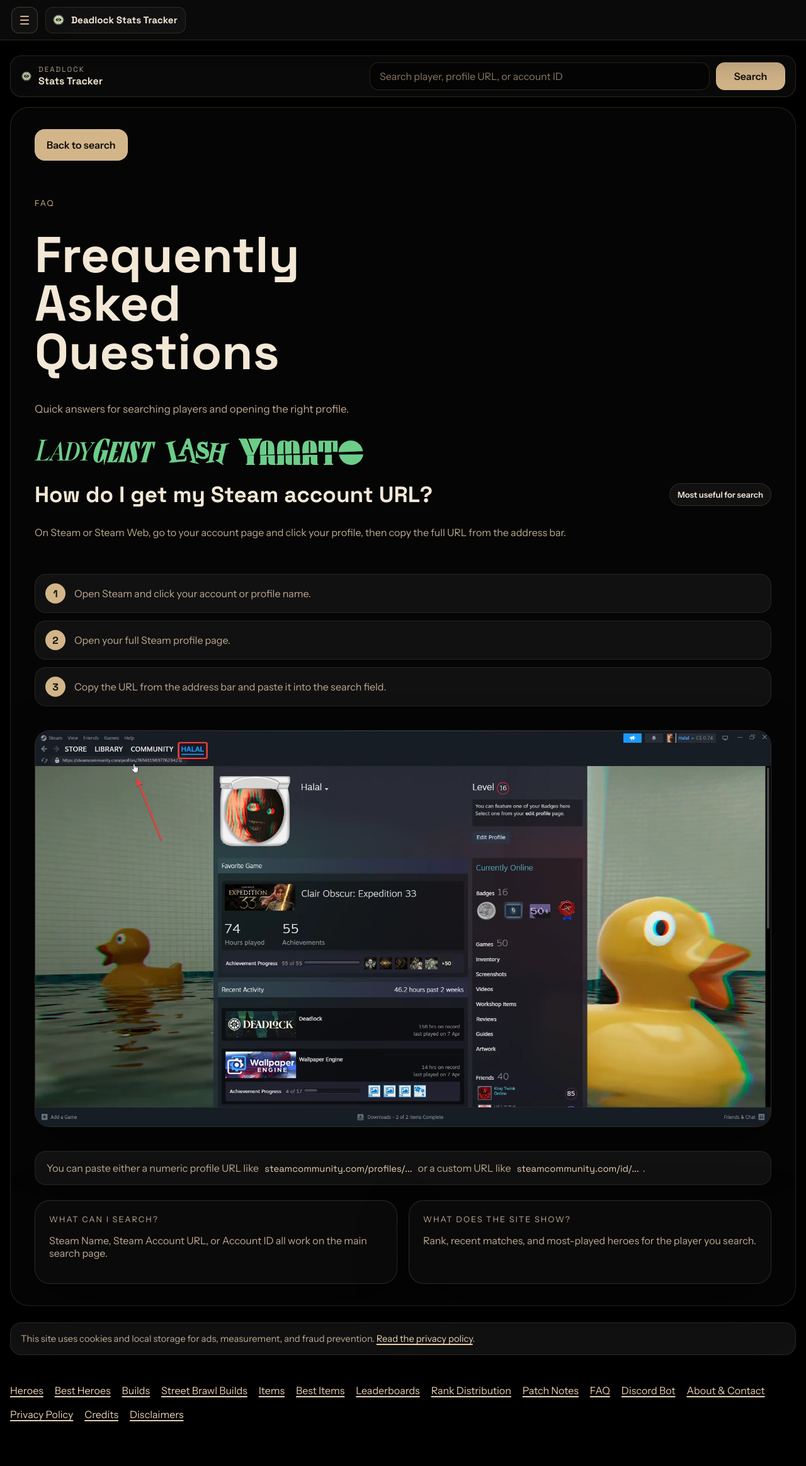
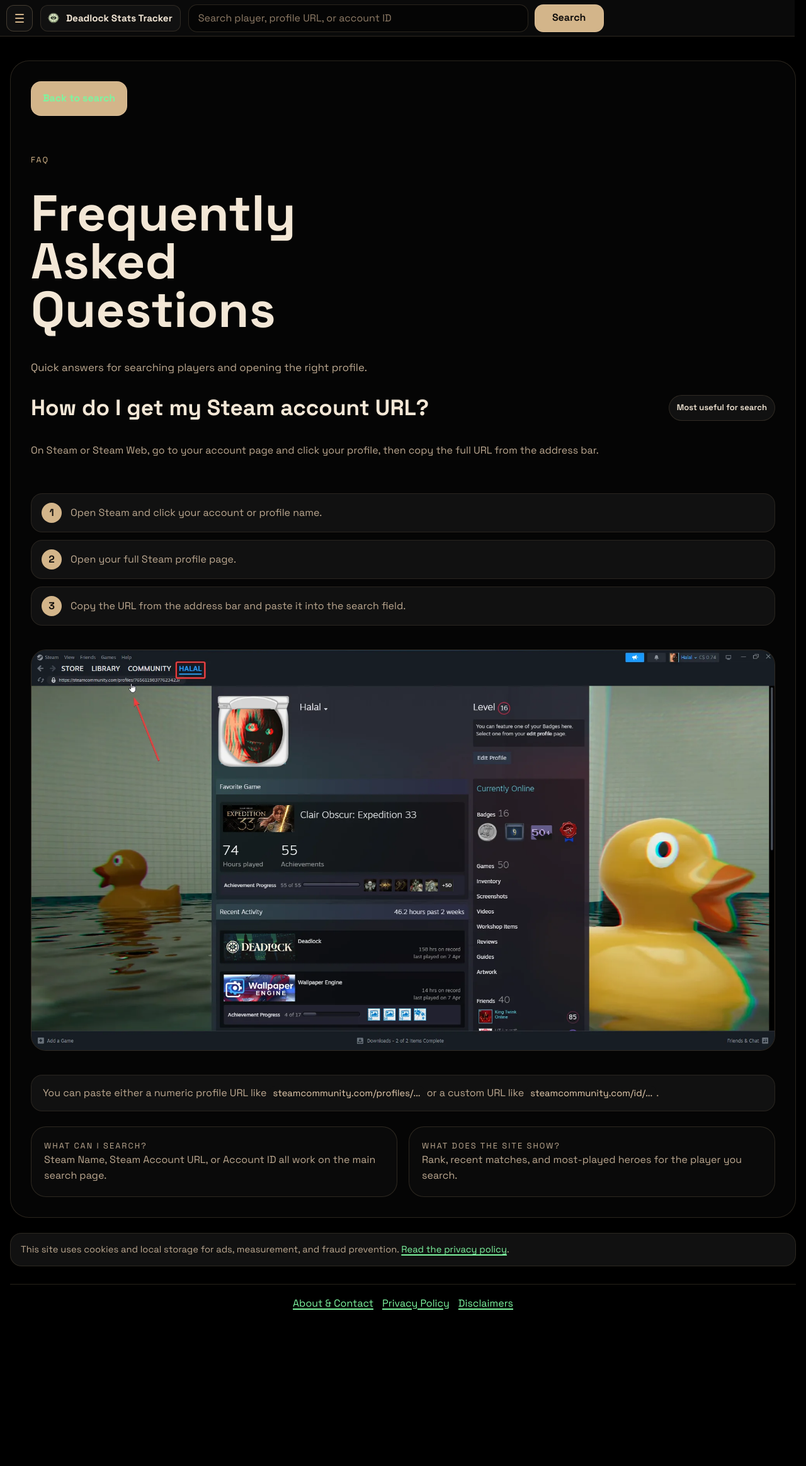
Before and after one commit to vvMaxwell/Deadlock_Tracker, a FastAPI app: page /faq in a window 1280 px wide. Shown: the whole page at 63% size. After the commit the page ends 2079 px from the top, so only its background shows below. Run offline with FastAPI, Linux system fonts and the light colour scheme.

Commit message:
More UI changes

```diff
--- a/src/deadlock_tracker/web/static/site.css
+++ b/src/deadlock_tracker/web/static/site.css
@@ -1,4 +1,5 @@
 :root {
+    --font-site: "Space Grotesk", sans-serif;
     --bg: #000000;
     --bg-soft: #050505;
     --panel: #050505;
@@ -12,8 +13,8 @@
     --accent-strong: #e7ceb0;
     --accent-soft: rgba(211, 181, 138, 0.14);
     --cream: var(--text);
-    --green-bright: var(--accent-strong);
-    --green-deep: var(--accent-soft);
+    --green-bright: #7df59f;
+    --green-deep: rgba(39, 129, 67, 0.26);
     --red-bright: #ff7c72;
     --red-deep: rgba(166, 48, 48, 0.28);
     --shadow: 0 28px 80px rgba(0, 0, 0, 0.42);
@@ -30,7 +31,8 @@ html {
 body {
     margin: 0;
     color: var(--text);
-    font-family: "Instrument Sans", sans-serif;
+    font-family: var(--font-site);
+    line-height: 1.55;
     background: var(--bg);
     min-height: 100vh;
 }
@@ -58,13 +60,6 @@ img {
     border: 0;
 }
 
-.site-backdrop {
-    position: fixed;
-    inset: 0;
-    pointer-events: none;
-    background: transparent;
-}
-
 .page-shell {
     position: relative;
     width: min(1360px, calc(100% - 32px));
@@ -140,7 +135,7 @@ img {
     display: inline-flex;
     align-items: center;
     gap: 10px;
-    font-family: "Space Grotesk", sans-serif;
+    font-family: var(--font-site);
 }
 
 .brand-mark-symbol {
@@ -1712,40 +1584,6 @@ h2 {
     grid-template-columns: 1fr;
 }
 
-.hero-gallery {
-    display: grid;
-    gap: 12px;
-}
-
-.hero-gallery-banner {
-    display: block;
-    width: 100%;
-    border-radius: 22px;
-    border: 1px solid rgba(211, 181, 138, 0.18);
-    background: var(--panel-lift);
-    object-fit: cover;
-    box-shadow: var(--shadow);
-}
-
-.hero-gallery-banner {
-    max-height: 148px;
-}
-
-.signature-strip {
-    display: flex;
-    gap: 14px;
-    flex-wrap: wrap;
-    align-items: center;
-    margin-top: 8px;
-}
-
-.signature-strip img {
-    height: 42px;
-    width: auto;
-    opacity: 0.82;
-    filter: brightness(0) saturate(100%) invert(87%) sepia(22%) saturate(873%) hue-rotate(73deg) brightness(103%) contrast(95%);
-}
-
 .stat-chip,
 .platform-card,
 .panel,
@@ -3839,3 +3677,365 @@ body.menu-open {
         height: 70px;
     }
 }
+
+/* Typography and spacing rhythm */
+
+body,
+input,
+button,
+select,
+textarea {
+    font-family: var(--font-site);
+}
+
+p,
+li,
+dd,
+td,
+th,
+label,
+summary,
+.lede,
+.home-hero-subtitle,
+.section-heading p,
+.guide-step p,
+.platform-card p,
+.faq-card p,
+.panel p,
+.result-card p,
+.match-summary,
+.match-played,
+.site-header-text,
+.site-cookie-notice p {
+    line-height: 1.55;
+}
+
+h1,
+h2,
+h3,
+.brand-mark,
+.site-drawer-title,
+.side-rail-brand,
+.search-form button,
+.header-search button,
+.back-link,
+.refresh-link {
+    font-family: var(--font-site);
+}
+
+h1,
+h2,
+h3,
+p {
+    margin-top: 0;
+}
+
+.page-shell > section + section,
+.results-section,
+.guide-shell + .guide-shell,
+.results-section + .guide-shell {
+    margin-top: 24px;
+}
+
+.hero,
+.player-hero,
+.error-panel,
+.guide-shell {
+    padding: 32px;
+}
+
+.home-hero {
+    padding: 20px 24px;
+}
+
+.section-heading {
+    display: grid;
+    gap: 10px;
+    margin-bottom: 22px;
+}
+
+.section-heading p,
+.lede,
+.guide-step p,
+.platform-card p,
+.faq-card p,
+.panel p {
+    margin-bottom: 0;
+}
+
+.faq-grid,
+.results-grid,
+.content-grid,
+.platform-strip,
+.overview-grid,
+.hero-stack,
+.match-feed,
+.street-brawl-hero-grid {
+    gap: 18px;
+}
+
+.platform-card,
+.faq-card,
+.panel,
+.result-card,
+.match-card,
+.hero-card-row,
+.street-brawl-hero-tile,
+.street-brawl-hero-card,
+.item-card {
+    padding: 20px;
+}
+
+.search-form,
+.hero-notes,
+.meta-row,
+.row-metrics,
+.result-meta {
+    margin-top: 18px;
+}
+
+.home-search-form {
+    margin-top: 10px;
+}
+
+@media (max-width: 640px) {
+    body {
+        line-height: 1.55;
+    }
+
+    .page-shell > section + section,
+    .results-section,
+    .guide-shell + .guide-shell,
+    .results-section + .guide-shell {
+        margin-top: 18px;
+    }
+
+    .hero,
+    .player-hero,
+    .error-panel,
+    .guide-shell {
+        padding: 18px 14px;
+    }
+
+    .home-hero {
+        padding: 18px 14px;
+    }
+
+    .section-heading {
+        gap: 8px;
+        margin-bottom: 16px;
+    }
+
+    .platform-card,
+    .faq-card,
+    .panel,
+    .result-card,
+    .match-card,
+    .hero-card-row,
+    .street-brawl-hero-tile,
+    .street-brawl-hero-card,
+    .item-card {
+        padding: 16px;
+    }
+}
+
+/* Home page cleanup */
+
+.site-side-rail {
+    right: 18px;
+    bottom: auto;
+    width: auto;
+    height: 58px;
+    flex-direction: row;
+    align-items: center;
+    padding: 8px 10px;
+    border-radius: 0;
+    box-shadow: none;
+}
+
+.site-side-rail .header-search {
+    width: min(660px, 48vw);
+    max-width: none;
+    margin-left: auto;
+}
+
+.page-shell {
+    padding-top: 96px;
+}
+
+.home-hero,
+.rank-distribution-shell,
+.seo-copy-shell {
+    padding: 24px 0;
+    border: 0;
+    border-radius: 0;
+    background: transparent;
+    box-shadow: none;
+}
+
+.home-hero {
+    padding-top: 8px;
+}
+
+.home-hero-copy {
+    width: min(840px, 100%);
+}
+
+.rank-distribution-chart {
+    border: 0;
+    border-radius: 0;
+    background: transparent;
+    box-shadow: none;
+}
+
+.rank-bar {
+    background: var(--rank-bar-color, var(--accent));
+}
+
+.seo-copy-shell .faq-grid {
+    grid-template-columns: repeat(auto-fit, minmax(240px, 1fr));
+}
+
+.seo-copy-shell .platform-card,
+.seo-copy-shell .faq-card {
+    padding: 0;
+    border: 0;
+    border-radius: 0;
+    background: transparent;
+    box-shadow: none;
+}
+
+.site-footer {
+    border-top: 1px solid var(--line);
+}
+
+.site-footer-links {
+    gap: 14px;
+}
+
+a:not(.brand-mark):not(.side-rail-brand):not(.result-card):not(.match-card-link):not(.header-search-result):not(.hero-directory-tile),
+.text-link,
+.site-footer-links a {
+    color: var(--green-bright);
+}
+
+a:not(.brand-mark):not(.side-rail-brand):not(.result-card):not(.match-card-link):not(.header-search-result):not(.hero-directory-tile):hover,
+.text-link:hover,
+.site-footer-links a:hover {
+    color: #9af8b4;
+}
+
+@media (max-width: 900px) {
+    .site-side-rail {
+        left: 0;
+        right: 0;
+        top: 0;
+        height: auto;
+        min-height: 58px;
+        flex-wrap: wrap;
+        border-radius: 0;
+    }
+
+    .site-side-rail .header-search {
+        width: 100%;
+        flex: 1 1 100%;
+    }
+
+    .page-shell {
+        padding-top: 128px;
+    }
+}
+
+@media (max-width: 640px) {
+    .site-side-rail {
+        padding: 8px 10px 10px;
+    }
+
+    .side-rail-brand {
+        display: inline-flex;
+    }
+
+    .site-side-rail .header-search {
+        grid-template-columns: minmax(0, 1fr) 88px;
+    }
+
+    .page-shell {
+        padding-top: 126px;
+    }
+
+    .home-hero,
+    .rank-distribution-shell,
+    .seo-copy-shell {
+        padding: 18px 0;
+    }
+}
+
+/* Demo-theater cleanup */
+
+.hero::before,
+.player-hero::before,
+.error-panel::before,
+.street-brawl-hero-tile::before,
+.street-brawl-hero-tile::after,
+.match-card::after {
+    display: none;
+    content: none;
+}
+
+.brand-mark-symbol,
+.side-rail-brand img,
+.street-brawl-hero-tile-portrait,
+.normal-build-hero-card .street-brawl-hero-tile-portrait,
+.normal-build-hero-card .street-brawl-hero-tile-portrait-fallback {
+    filter: none;
+}
+
+.site-nav-new,
+.meta-filter-submit,
+.street-brawl-tier-pill,
+.street-brawl-hero-tile,
+.result-card,
+.hero-card-row,
+.match-card,
+.lane-player-items-arrow,
+.patch-card-summary-icon {
+    transition: none;
+}
+
+.site-nav-new:hover,
+.meta-filter-submit:hover,
+.street-brawl-tier-pill:hover,
+.street-brawl-hero-tile:hover,
+.result-card:hover,
+.hero-card-row:hover,
+.match-card:hover {
+    transform: none;
+    filter: none;
+}
+
+.site-nav-badge,
+.site-nav-badge-muted,
+.hero,
+.player-hero,
+.error-panel,
+.guide-shell,
+.patch-card,
+.platform-card,
+.panel,
+.result-card,
+.card-preview,
+.street-brawl-hero-tile,
+.street-brawl-hero-card,
+.hero-meta-row,
+.item-card,
+.rank-distribution-chart,
+.rank-bar-tooltip,
+.normal-build-card,
+.normal-build-card-featured,
+.match-card,
+.team-board,
+.score-row-focus,
+.guide-visual img,
+.guide-visual-placeholder {
+    box-shadow: none;
+}
--- a/src/deadlock_tracker/web/templates/about.html
+++ b/src/deadlock_tracker/web/templates/about.html
@@ -10,12 +10,6 @@
     <p class="eyebrow">About & Contact</p>
     <h1>About Deadlock Stats Tracker</h1>
     <p class="lede">Deadlock Stats Tracker is a fan-made site for looking up players, checking recent matches, comparing heroes and items, and finding builds without digging through a bunch of tabs.</p>
-    <div class="signature-strip" aria-hidden="true">
-        <img src="{{ url_for('static', path='/community-assets/hero-signatures/lady-geist.svg') }}" alt="">
-        <img src="{{ url_for('static', path='/community-assets/hero-signatures/paradox.svg') }}" alt="">
-        <img src="{{ url_for('static', path='/community-assets/hero-signatures/yamato.svg') }}" alt="">
-    </div>
-
     <section class="faq-grid">
         <article class="platform-card faq-card">
             <p class="eyebrow">Purpose</p>
--- a/src/deadlock_tracker/web/templates/base.html
+++ b/src/deadlock_tracker/web/templates/base.html
@@ -34,11 +34,11 @@
     <link rel="preconnect" href="https://fonts.gstatic.com" crossorigin>
     <link
         rel="stylesheet"
-        href="https://fonts.googleapis.com/css2?family=Space+Grotesk:wght@400;500;700&family=Instrument+Sans:wght@400;500;600&display=swap"
+        href="https://fonts.googleapis.com/css2?family=Space+Grotesk:wght@400;500;600;700&display=swap"
         media="print"
         onload="this.media='all'">
     <noscript>
-        <link href="https://fonts.googleapis.com/css2?family=Space+Grotesk:wght@400;500;700&family=Instrument+Sans:wght@400;500;600&display=swap" rel="stylesheet">
+        <link href="https://fonts.googleapis.com/css2?family=Space+Grotesk:wght@400;500;600;700&display=swap" rel="stylesheet">
     </noscript>
     <link rel="stylesheet" href="{{ url_for('static', path='/site.css') }}?v={{ static_css_version }}">
     <style>[hidden] { display: none !important; }</style>
@@ -47,7 +47,6 @@
     {% endif %}
 </head>
 <body>
-    <div class="site-backdrop"></div>
     <nav class="site-side-rail" aria-label="Primary navigation">
         <button class="menu-button side-rail-menu" type="button" aria-label="Toggle menu" aria-controls="site-drawer" aria-expanded="false" data-site-menu-toggle>
             <span class="menu-button-icon" aria-hidden="true">
@@ -60,6 +59,22 @@
             <img src="{{ brand_symbol_url }}" alt="Deadlock Stats Tracker logo" loading="eager" decoding="async">
             <span>Deadlock Stats Tracker</span>
         </a>
+        <form class="header-search" method="get" action="/" data-player-search>
+            <div class="header-search-field">
+                <label class="sr-only" for="header-player-search">Search player, profile URL, or account ID</label>
+                <input
+                    id="header-player-search"
+                    type="search"
+                    name="query"
+                    value="{{ query or '' }}"
+                    placeholder="Search player, profile URL, or account ID"
+                    autocomplete="off"
+                    data-player-search-input
+                >
+                <div class="header-search-popover" data-player-search-results hidden></div>
+            </div>
+            <button type="submit">Search</button>
+        </form>
     </nav>
     <aside class="site-drawer" id="site-drawer">
         <div class="site-drawer-head">
@@ -122,35 +137,6 @@
     </aside>
     <button class="site-drawer-backdrop" id="site-drawer-backdrop" type="button" aria-label="Close menu" data-site-menu-backdrop></button>
     <div class="page-shell">
-        <header class="site-header site-header-stacked">
-            <div class="site-header-top">
-                <div class="site-brand-row">
-                    <a class="brand-mark" href="/">
-                        <img class="brand-mark-symbol" src="{{ brand_symbol_url }}" alt="Deadlock Stats Tracker logo" loading="eager" decoding="async">
-                        <span class="brand-mark-copy">
-                            <span class="brand-kicker">Deadlock</span>
-                            <strong>Stats Tracker</strong>
-                        </span>
-                    </a>
-                </div>
-                <form class="header-search" method="get" action="/" data-player-search>
-                    <div class="header-search-field">
-                        <label class="sr-only" for="header-player-search">Search player, profile URL, or account ID</label>
-                        <input
-                            id="header-player-search"
-                            type="search"
-                            name="query"
-                            value="{{ query or '' }}"
-                            placeholder="Search player, profile URL, or account ID"
-                            autocomplete="off"
-                            data-player-search-input
-                        >
-                        <div class="header-search-popover" data-player-search-results hidden></div>
-                    </div>
-                    <button type="submit">Search</button>
-                </form>
-            </div>
-        </header>
         {% block content %}{% endblock %}
         <section class="site-cookie-notice" aria-label="Cookie notice">
             <p>
@@ -160,20 +146,8 @@
         </section>
         <footer class="site-footer">
             <div class="site-footer-links">
-                <a href="/heroes">Heroes</a>
-                <a href="/best-heroes">Best Heroes</a>
-                <a href="/builds">Builds</a>
-                <a href="/street-brawl-builds">Street Brawl Builds</a>
-                <a href="/items">Items</a>
-                <a href="/best-items">Best Items</a>
-                <a href="/leaderboards">Leaderboards</a>
-                <a href="/rank-distribution">Rank Distribution</a>
-                <a href="/patch-notes">Patch Notes</a>
-                <a href="/faq">FAQ</a>
-                <a href="/discord-bot">Discord Bot</a>
                 <a href="/about">About & Contact</a>
                 <a href="/privacy-policy">Privacy Policy</a>
-                <a href="/credits">Credits</a>
                 <a href="/disclaimers">Disclaimers</a>
             </div>
         </footer>
--- a/src/deadlock_tracker/web/templates/credits.html
+++ b/src/deadlock_tracker/web/templates/credits.html
@@ -10,12 +10,6 @@
     <p class="eyebrow">Credits</p>
     <h1>Project Credits</h1>
     <p class="lede">This site uses a few community resources that help make the player pages and visuals work.</p>
-    <div class="signature-strip" aria-hidden="true">
-        <img src="{{ url_for('static', path='/community-assets/hero-signatures/haze.svg') }}" alt="">
-        <img src="{{ url_for('static', path='/community-assets/hero-signatures/paradox.svg') }}" alt="">
-        <img src="{{ url_for('static', path='/community-assets/hero-signatures/seven.svg') }}" alt="">
-    </div>
-
     <section class="faq-grid">
         <article class="platform-card faq-card">
             <p class="eyebrow">Deadlock API</p>
--- a/src/deadlock_tracker/web/templates/disclaimers.html
+++ b/src/deadlock_tracker/web/templates/disclaimers.html
@@ -10,12 +10,6 @@
     <p class="eyebrow">Disclaimers</p>
     <h1>Disclaimers</h1>
     <p class="lede">A few plain notes about the site, the data, ads, and game assets.</p>
-    <div class="signature-strip" aria-hidden="true">
-        <img src="{{ url_for('static', path='/community-assets/hero-signatures/dynamo.svg') }}" alt="">
-        <img src="{{ url_for('static', path='/community-assets/hero-signatures/haze.svg') }}" alt="">
-        <img src="{{ url_for('static', path='/community-assets/hero-signatures/seven.svg') }}" alt="">
-    </div>
-
     <div class="guide-steps">
         <div class="guide-step">
             <span class="guide-step-number">1</span>
--- a/src/deadlock_tracker/web/templates/faq.html
+++ b/src/deadlock_tracker/web/templates/faq.html
@@ -10,12 +10,6 @@
     <p class="eyebrow">FAQ</p>
     <h1>Frequently Asked Questions</h1>
     <p class="lede">Quick answers for searching players and opening the right profile.</p>
-    <div class="signature-strip" aria-hidden="true">
-        <img src="{{ url_for('static', path='/community-assets/hero-signatures/lady-geist.svg') }}" alt="">
-        <img src="{{ url_for('static', path='/community-assets/hero-signatures/lash.svg') }}" alt="">
-        <img src="{{ url_for('static', path='/community-assets/hero-signatures/yamato.svg') }}" alt="">
-    </div>
-
     <section class="faq-block" id="steam-account-url">
         <div class="faq-block-head">
             <h2>How do I get my Steam account URL?</h2>
--- a/src/deadlock_tracker/web/templates/index.html
+++ b/src/deadlock_tracker/web/templates/index.html
@@ -7,10 +7,6 @@
     <div class="home-hero-copy">
         <h1>Deadlock Stats Tracker</h1>
         <p class="home-hero-subtitle">Search rank information, match history, and hero performance.</p>
-        <form class="search-form home-search-form" method="get" action="/">
-            <input type="text" name="query" value="{{ query }}" placeholder="Search player, profile URL, or account ID">
-            <button type="submit">Search</button>
-        </form>
         {% if error_message %}
         <p class="error-message">{{ error_message }}</p>
         {% endif %}
```
Also changed, not shown: other parts of src/deadlock_tracker/web/static/site.css (+27 -150 lines).
